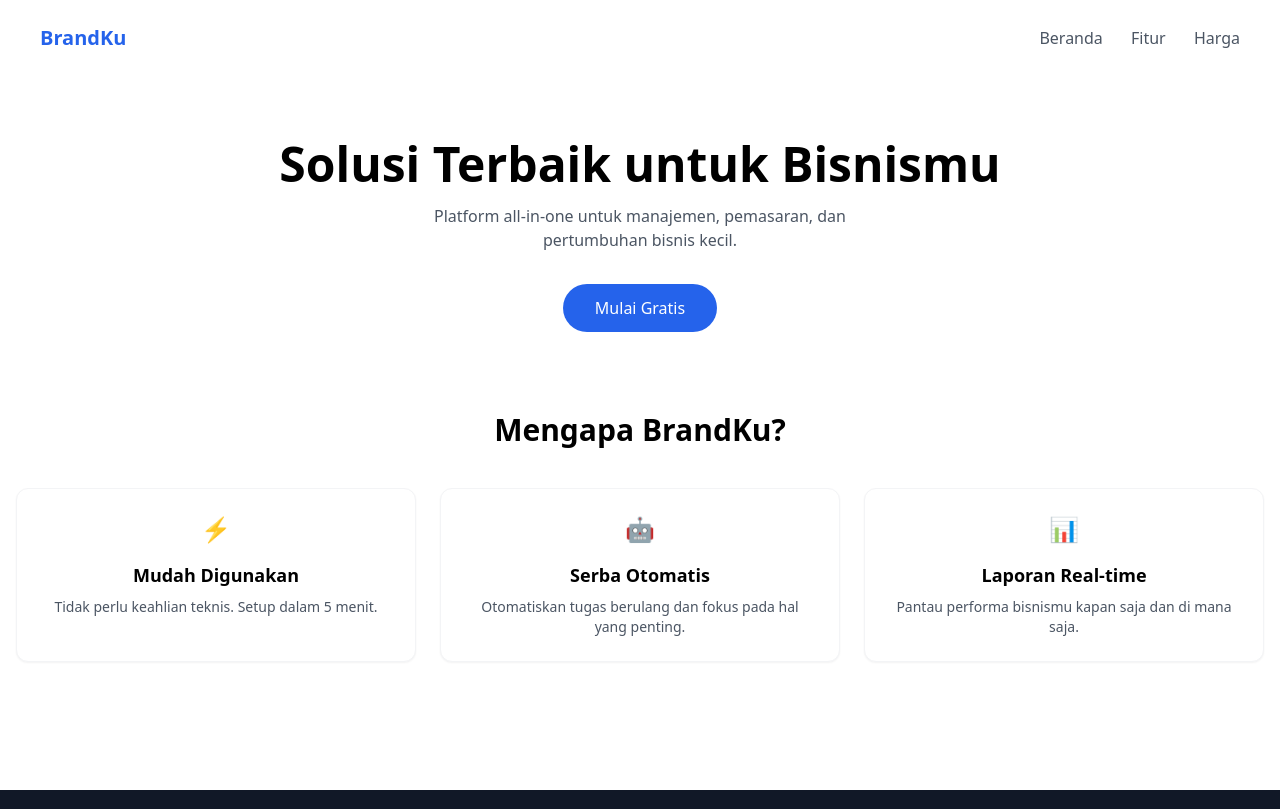
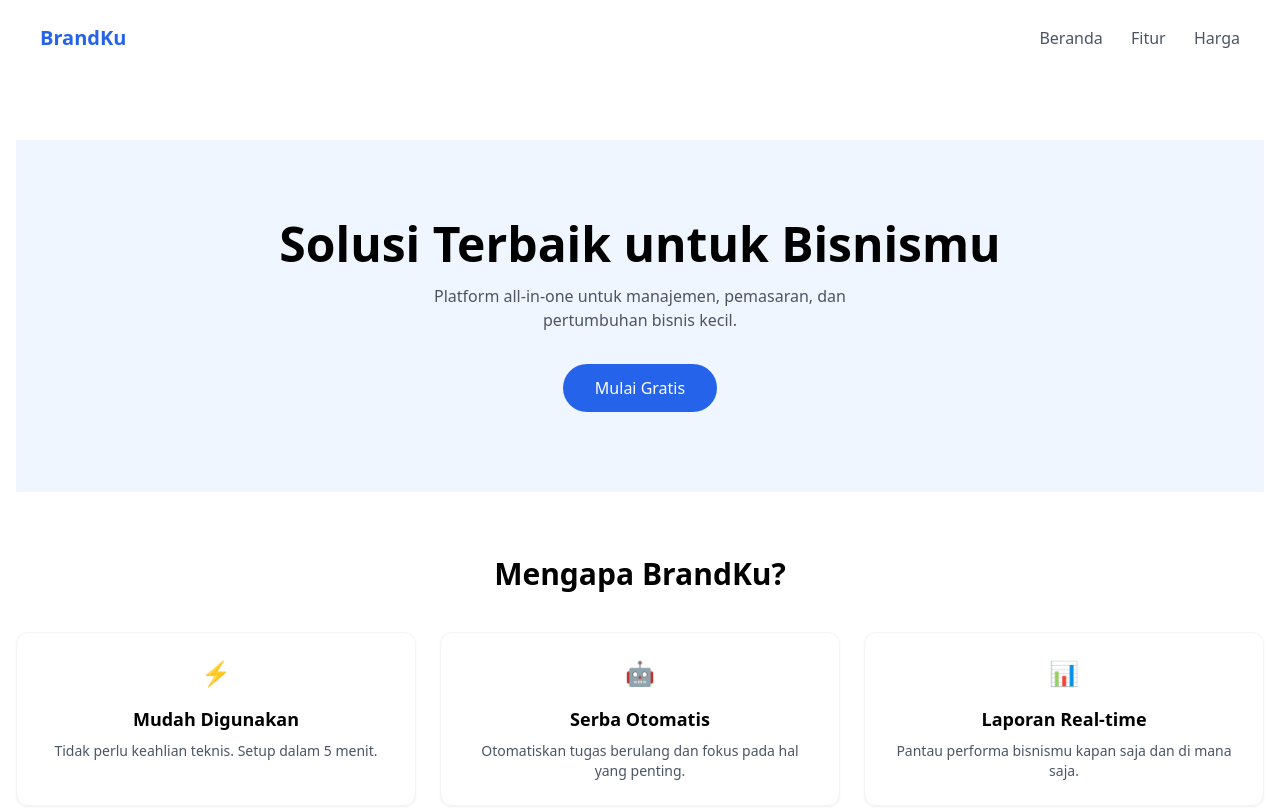
Before and after one commit to farrelabdaaghazka/study-wdc-pertemuan2, a plain HTML site: page brandku/index.html in a window 1280 px wide. Shown: the top 809 px of the page. Drawn offline with nearby package versions, Linux system fonts and the light colour scheme.

Commit message:
Tambah bg biru

```diff
--- a/brandku/index.html
+++ b/brandku/index.html
@@ -6,7 +6,7 @@
   <title>BrandKu — Topik 2: HTML Semantik</title>
   <script src="https://cdn.tailwindcss.com"></script>
 </head>
-<body >
+<body>
   <header class="flex justify-between items-center py-6 px-10">
      <h1 class="text-xl font-bold text-blue-600">BrandKu</h1>
       <nav class="space-x-6 text-gray-600">
@@ -19,7 +19,7 @@
 
  <main class="mx-auto px-4 py-16 text-center">
 
-     <section class="mb-20">
+     <section class="bg-blue-50 py-20 px-4 mb-16">
       <h1  class="text-5xl font-extrabold mb-4">Solusi Terbaik untuk Bisnismu</h1>
       <p class="text-gray-600 max-w-lg mx-auto mb-8">
         Platform all-in-one untuk manajemen, pemasaran,
```
